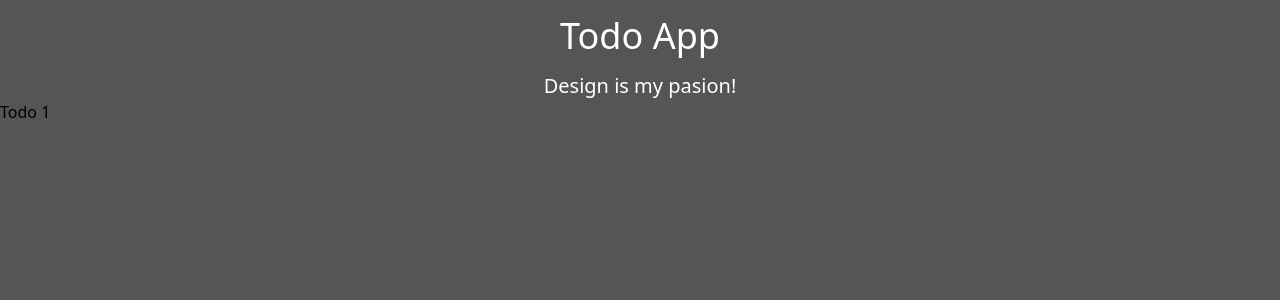
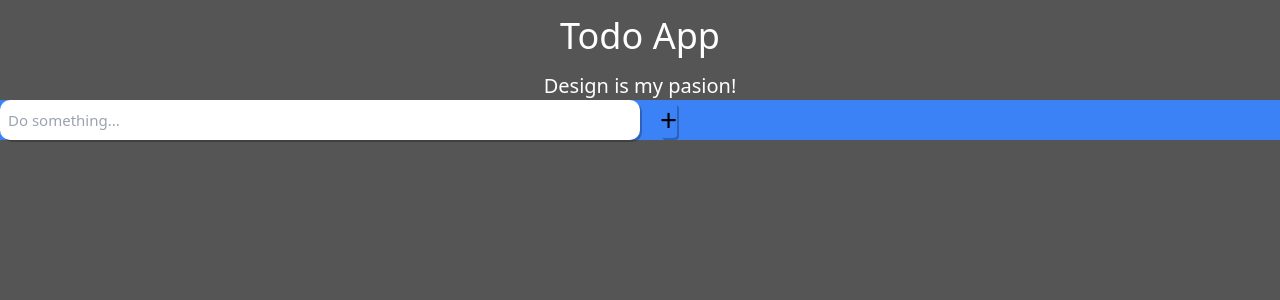
Before and after one commit to zsivm/vue-todo-app, a Vue app: page /todo/1 in a window 1280 px wide. Shown: the top 300 px of the page. Built offline with nearby package versions, Linux system fonts and the light colour scheme.

Commit message:
list now can add todo elements, and it is persisted in local storage, completed status works as well

```diff
--- /dev/null
+++ b/src/components/AddTodo.vue
@@ -0,0 +1,59 @@
+<template>
+  <div>
+    <form @submit="addTodo">
+      <input placeholder="Do something..." type="text" v-model="title" name="title">
+      <button type="submit">+</button>
+    </form>
+  </div>
+</template>
+
+<script>
+import { v4 as uuidv4 } from 'uuid';
+
+export default {
+  name: 'AddTodo',
+  data() {
+    return {
+      title: ''
+    }
+  },
+  methods: {
+    addTodo(e) {
+      e.preventDefault();
+
+      const newTodoObj = {
+        id: uuidv4(),
+        title: this.title,
+        completed: false
+      }
+
+      this.$emit('add-todo', newTodoObj);
+      this.title = '';
+    }
+  }
+}
+</script>
+
+<style scoped>
+form {
+  width: 100%;
+  display: flex;
+  align-items: center;
+}
+input {
+  box-shadow: 2px 2px rgba(0, 0, 0, 0.25);
+  min-width: 50%;
+  font-size: 15px;
+  height: 40px;
+  padding-left: 8px;
+  border-radius: 10px;
+  margin-right: 20px;
+}
+button {
+  box-shadow: 2px 2px rgba(0, 0, 0, 0.25);
+  border-radius: 4px;
+  height: 35px;
+  font-size: 30px;
+  line-height: 0;
+}
+</style>
--- /dev/null
+++ b/src/components/Todo.vue
@@ -0,0 +1,51 @@
+<template>
+  <div class="todo-row">
+    <p :class="{ 'completed': isCompleted }" @click="markComplete">{{ todo.title }}</p>
+    <button @click="$emit('delete-todo', todo.id)">X</button>
+  </div>
+</template>
+
+<script>
+export default {
+  name: 'Todo',
+  props: [
+    "todo"
+  ],
+  data() {
+      return {
+          isCompleted: this.todo.completed
+      }
+  },
+  methods: {
+    markComplete() {
+      this.isCompleted = !this.isCompleted;
+      this.$emit("todo-clicked", {id: this.todo.id, title: this.todo.title, completed: this.isCompleted});
+    }
+  }
+}
+</script>
+
+<style scoped>
+  .completed {
+    text-decoration: line-through;
+    text-decoration-color: red;
+  }
+  .todo-row {
+    display: flex;
+    justify-content: space-between;
+    background-color: #eee;
+    border-radius: 10px;
+    margin-top: 10px;
+  }
+  p {
+    margin-left: 10px;
+    font-size: 18px;
+  }
+  button {
+    width: 35px;
+    height: 35px;
+    margin: 10px;
+    border-radius: 10px;
+    background-color: #fff;
+  }
+</style>
--- a/src/components/TodoLists.vue
+++ b/src/components/TodoLists.vue
@@ -7,7 +7,7 @@
             v-for="list in todoLists"
             :key="list.id"
         >
-            <router-link :to="'/todo/' + list.name">
+            <router-link :to="{ name: 'TodoView', params: { name: list.name, id: list.id }}">
                 <div class="flex justify-between">
                     <span class="inline-block align-middle">{{ list.name }}</span>
                     <span class="inline-block align-middle">&#8250;</span>
--- /dev/null
+++ b/src/components/Todos.vue
@@ -0,0 +1,29 @@
+<template>
+  <div>
+    <ul>
+      <li :key="todo.id" v-for="todo in todos">
+        <Todo :todo="todo" @delete-todo="$emit('delete-todo', todo.id)" @todo-clicked="$emit('todo-clicked', $event)" />
+      </li>
+    </ul>
+  </div>
+</template>
+
+<script>
+import Todo from './Todo';
+export default {
+  name: 'Todos',
+  components: {
+    Todo
+  },
+  props: [
+    "todos"
+  ]
+}
+</script>
+
+<style scoped>
+  ul {
+    list-style-type: none;
+    padding-inline-start: 0;
+  }
+</style>
--- a/src/router/index.js
+++ b/src/router/index.js
@@ -1,6 +1,6 @@
 import { createRouter, createWebHistory } from "vue-router";
 import Home from "../views/Home.vue";
-import Todo from "../views/Todo.vue";
+import TodoView from "../views/TodoView.vue";
 
 const routes = [
   {
@@ -10,8 +10,8 @@ const routes = [
   },
   {
     path: "/todo/:name",
-    name: "Todo",
-    component: Todo,
+    name: "TodoView",
+    component: TodoView,
     props: true
   },
 ];
--- a/src/views/Todo.vue
+++ /dev/null
@@ -1,11 +0,0 @@
-<template>
-  <div>Todo {{ $route.params.name }}</div>
-</template>
-
-<script>
-export default {
-  name: "Todo"
-};
-</script>
-
-<style></style>
--- /dev/null
+++ b/src/views/TodoView.vue
@@ -0,0 +1,58 @@
+<template>
+  <div class="bg-blue-500">
+    <AddTodo @add-todo="addTodo" />
+    <Todos :todos="currentList.todos" @delete-todo="deleteTodo" @todo-clicked="saveTodos" />
+  </div>
+</template>
+
+<script>
+import AddTodo from "../components/AddTodo";
+import Todos from "../components/Todos";
+export default {
+  name: "TodoView",
+  components: {
+    AddTodo,
+    Todos
+  },
+  data() {
+    return {
+      todoLists: [],
+      currentList: {},
+      currentId: ""
+    }
+  },
+  mounted() {
+    this.currentId = this.$route.params.id;
+
+    if(localStorage.getItem("todoLists")) {
+      try {
+        this.todoLists = JSON.parse(localStorage.getItem("todoLists"));
+        this.findCurrentListById();
+      } catch(e) {
+        localStorage.removeItem("todoLists");
+      }
+    }
+  },
+  methods: {
+    addTodo(newTodo) {
+      if(newTodo.title) {
+        this.currentList.todos.push(newTodo);
+        this.saveTodos();
+      }
+    },
+    saveTodos(completedTodo) {
+      if(completedTodo !== undefined) {
+        let i = this.currentList.todos.findIndex(todo => todo.id == completedTodo.id);
+        this.currentList.todos[i] = completedTodo;
+      }
+      const parsed = JSON.stringify(this.todoLists);
+      localStorage.setItem("todoLists", parsed);
+    },
+    findCurrentListById() {
+      this.currentList = this.todoLists.filter(list => list.id == this.currentId)[0];
+    },
+  }
+};
+</script>
+
+<style></style>
```
